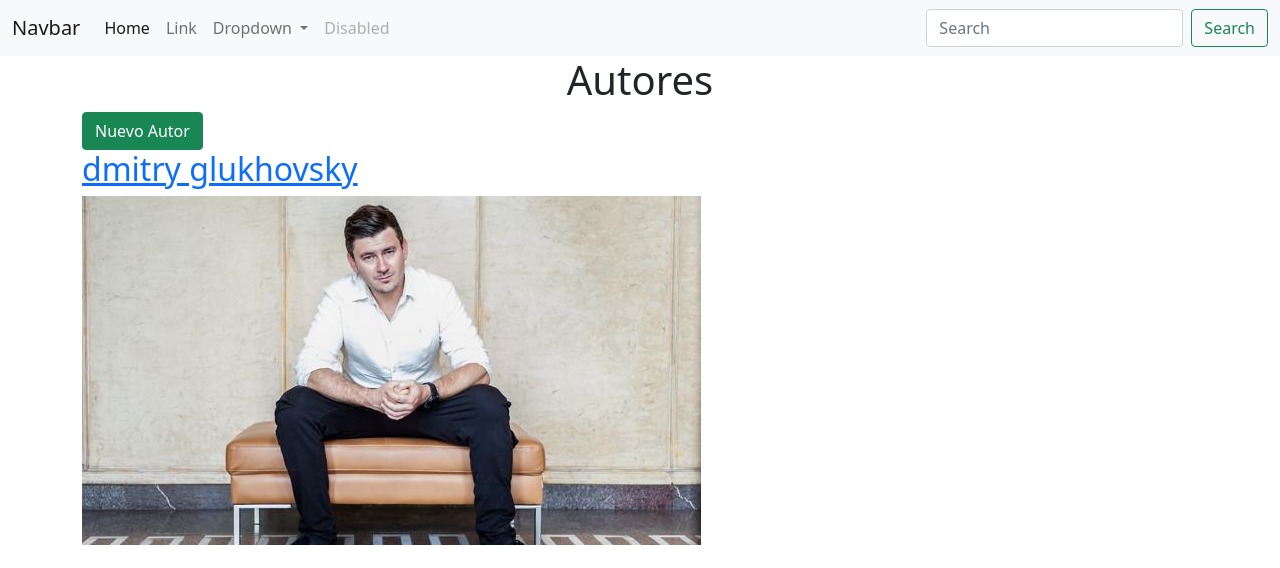
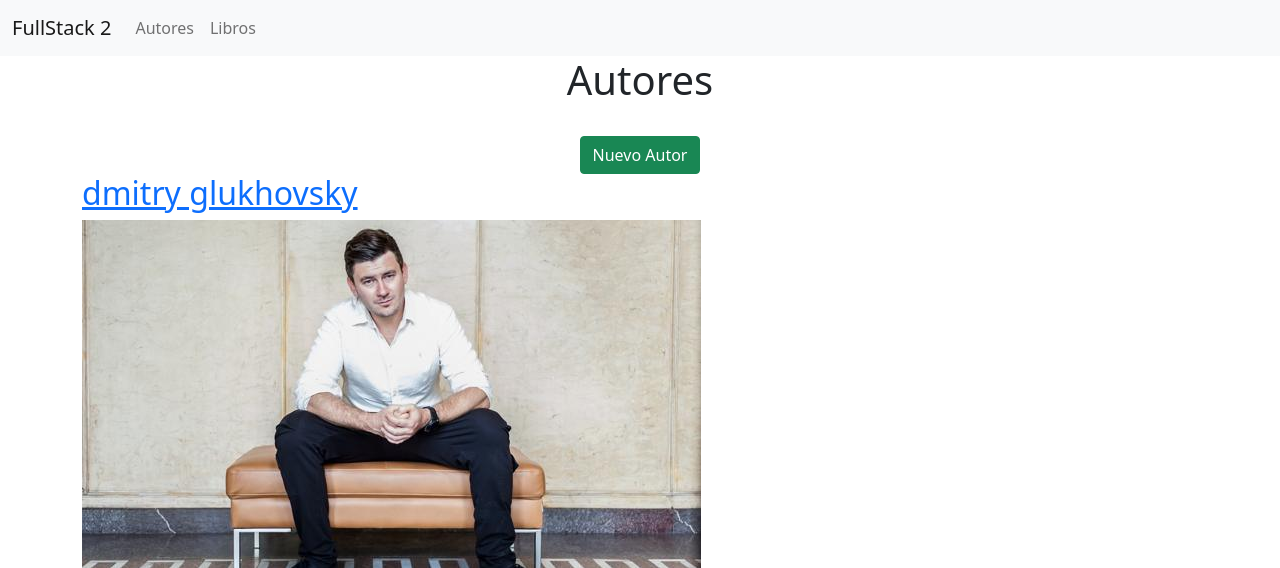
Before and after one commit to FullStack2-MariaCoyal/ejercicio-crud, a Django app: page / in a window 1280 px wide. Shown: the top 568 px of the page. Run offline with Django 3.2, Linux system fonts and the light colour scheme; data comes from the database, SQL or seed files in the repository.

Commit message:
codigo comentado

```diff
--- a/post/models.py
+++ b/post/models.py
@@ -2,7 +2,7 @@ from django.db import models
 from django.urls import reverse
 # Create your models here.
 
-class PostAutor(models.Model):
+class PostAutor(models.Model):#Modelo para el manejo de autores de libros. Tabla fuerte con sus respectivos atributos
     nombreAutor = models.CharField(max_length=255, default='')
     saga = models.CharField(max_length=255, default='')
     descripcion = models.TextField(default='', blank=True, null=True)
@@ -13,7 +13,7 @@ class PostAutor(models.Model):
     def get_absolute_url(self):
         return reverse('autorDetalle', args=[str(self.pk)])
 
-class PostLibro(models.Model):
+class PostLibro(models.Model):#Modelo para el manejo de libros por autores. Tabla hija al tener llave foránea de Autores.
     saga = models.ForeignKey(PostAutor, on_delete=models.CASCADE)
     nombreLibro = models.CharField(max_length=255, default='')
     imagenLibro = models.ImageField(upload_to='static/img/libros')
--- a/post/urls.py
+++ b/post/urls.py
@@ -1,6 +1,7 @@
 from django.urls import path
 from .views import homeListView, autorDetailView, autorCreateView, autorUpdateView, autorDeleteView, libroListView, libroCreateView, libroDetailView, libroUpdateView, libroDeleteView
 urlpatterns = [
+    #Rutas para libros
     path('libros/<int:pk>/delete', libroDeleteView.as_view(), name='deleteLibro'),
     path('libros/<int:pk>/update', libroUpdateView.as_view(), name='updateLibro'),
     path('libros/create', libroCreateView.as_view(), name='createLibro'),
--- a/post/views.py
+++ b/post/views.py
@@ -4,53 +4,53 @@ from django.views.generic import ListView, DetailView, CreateView, UpdateView, D
 from django.urls import reverse_lazy
 # Create your views here.
 
-class homeListView(ListView):
+class homeListView(ListView):#Vista para visualizar los elementos que traiga PostAutor
     model = PostAutor
     template_name = 'home.html'
     context_object_name = 'lista'
 
-class autorDetailView(DetailView):
+class autorDetailView(DetailView):#Vista de detalles que entra a los objetos que traiga PostAutor, donde estarán las opciones de editar y eliminar
     model = PostAutor
     template_name = 'autorDetalle.html'
     context_object_name = 'lista'
 
-class autorCreateView(CreateView):
+class autorCreateView(CreateView): #Vista para crear un nuevo autor
     model = PostAutor
     template_name = 'createAutor.html'
     fields = '__all__'
 
-class autorUpdateView(UpdateView):
+class autorUpdateView(UpdateView): #Vista para editar un autor
     model = PostAutor
     template_name = 'updateAutor.html'
     fields = '__all__'
 
-class autorDeleteView(DeleteView):
+class autorDeleteView(DeleteView): #Vista para eliminar un autor
     model = PostAutor
     template_name = 'deleteAutor.html'
     context_object_name = 'lista'
     success_url = reverse_lazy('home')
 
-class libroListView(ListView):
+class libroListView(ListView): #Vista para visualizar en un for los elementos que traiga PostLibro
     model = PostLibro
     template_name = 'libros.html'
     context_object_name = 'lista'
 
-class libroDetailView(DetailView):
+class libroDetailView(DetailView): #Vista para visualizar a detalle los objetos de PostLibro, donde se podrán editar o eliminar.
     model = PostLibro
     template_name = 'libroDetalle.html'
     context_object_name = 'lista'
 
-class libroCreateView(CreateView):
+class libroCreateView(CreateView): #Vista para crear un nuevo libro
     model = PostLibro
     template_name = 'createLibro.html'
     fields = '__all__'
 
-class libroUpdateView(UpdateView):
+class libroUpdateView(UpdateView): #Vista para editar un libro
     model = PostLibro
     template_name = 'updateLibro.html'
     fields = '__all__'
 
-class libroDeleteView(DeleteView):
+class libroDeleteView(DeleteView): #Vista para eliminar un libro
     model = PostLibro
     template_name = 'deleteLibro.html'
     context_object_name = 'lista'
--- a/templates/base.html
+++ b/templates/base.html
@@ -13,39 +13,20 @@
 <body>
     <nav class="navbar navbar-expand-lg navbar-light bg-light">
         <div class="container-fluid">
-            <a class="navbar-brand" href="#">Navbar</a>
+            <a class="navbar-brand" href="#">FullStack 2</a>
             <button class="navbar-toggler" type="button" data-bs-toggle="collapse" data-bs-target="#navbarSupportedContent" aria-controls="navbarSupportedContent" aria-expanded="false" aria-label="Toggle navigation">
             <span class="navbar-toggler-icon"></span>
           </button>
             <div class="collapse navbar-collapse" id="navbarSupportedContent">
                 <ul class="navbar-nav me-auto mb-2 mb-lg-0">
                     <li class="nav-item">
-                        <a class="nav-link active" aria-current="page" href="#">Home</a>
+                        <a class="nav-link" aria-current="page" href="{% url 'home' %}">Autores</a>
                     </li>
                     <li class="nav-item">
-                        <a class="nav-link" href="#">Link</a>
-                    </li>
-                    <li class="nav-item dropdown">
-                        <a class="nav-link dropdown-toggle" href="#" id="navbarDropdown" role="button" data-bs-toggle="dropdown" aria-expanded="false">
-                  Dropdown
-                </a>
-                        <ul class="dropdown-menu" aria-labelledby="navbarDropdown">
-                            <li><a class="dropdown-item" href="#">Action</a></li>
-                            <li><a class="dropdown-item" href="#">Another action</a></li>
-                            <li>
-                                <hr class="dropdown-divider">
-                            </li>
-                            <li><a class="dropdown-item" href="#">Something else here</a></li>
-                        </ul>
-                    </li>
-                    <li class="nav-item">
-                        <a class="nav-link disabled" href="#" tabindex="-1" aria-disabled="true">Disabled</a>
+                        <a class="nav-link" aria-current="page" href="{% url 'libros' %}">Libros</a>
                     </li>
                 </ul>
-                <form class="d-flex">
-                    <input class="form-control me-2" type="search" placeholder="Search" aria-label="Search">
-                    <button class="btn btn-outline-success" type="submit">Search</button>
-                </form>
+
             </div>
         </div>
     </nav>
--- a/templates/home.html
+++ b/templates/home.html
@@ -2,8 +2,10 @@
 <div class="container">
     <center>
         <h1>Autores</h1>
+        <br>
+        <a href="{% url 'createAutor' %}"><button class="btn btn-success">Nuevo Autor</button></a>
     </center>
-    <a href="{% url 'createAutor' %}"><button class="btn btn-success">Nuevo Autor</button></a> {% for item in lista %}
+    {% for item in lista %}
     <a href="{% url 'autorDetalle' item.pk %}">
         <h2>{{item.nombreAutor}}</h2>
     </a>
--- a/templates/libros.html
+++ b/templates/libros.html
@@ -2,8 +2,10 @@
 <div class="container">
     <center>
         <h1>Libros</h1>
+        <br>
+        <a href="{% url 'createLibro' %}"><button class="btn btn-success">Nuevo Libro</button></a>
     </center>
-    <a href="{% url 'createLibro' %}"><button class="btn btn-success">Nuevo Libro</button></a> {% for item in lista %}
+    {% for item in lista %}
     <h1>{{item.saga}}</h1>
     <a href="{% url 'libroDetalle' item.pk %}">
         <h2>{{item.nombreLibro}}</h2>
```
